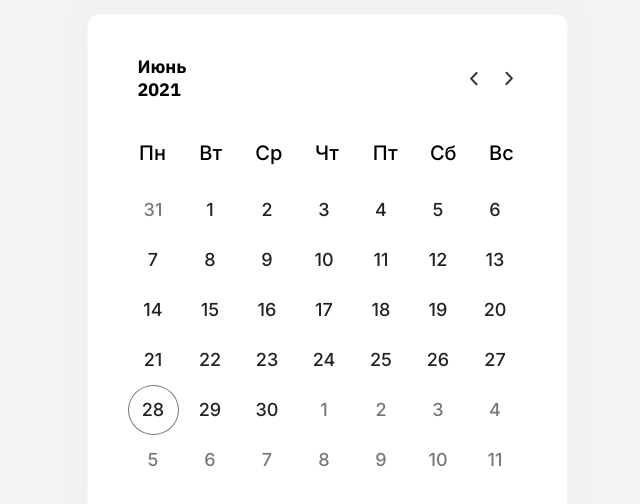
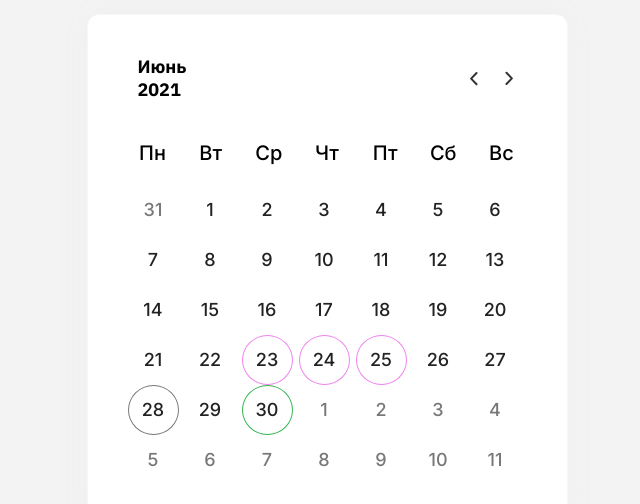
Before and after one commit to KuzMich1994/calendar-js, a website built with webpack: page src/index.html in a window 1280 px wide. Shown: the part 130-634 px from the top of the page, without its empty margins (313-953 px from the left). Built offline with nearby package versions, Linux system fonts and the light colour scheme.

Commit message:
create: added events methods and styles

```diff
--- a/src/js/Calendar/Calendar-Controller.js
+++ b/src/js/Calendar/Calendar-Controller.js
@@ -1,7 +1,7 @@
 import { clickToDate } from "./click-to-date";
 
 export class CalendarController {
-  constructor(date, monthElement, yearElement, startWeek, daysWrapper) {
+  constructor(date, monthElement, yearElement, startWeek, daysWrapper, eventsData) {
     this.daysWrapper = daysWrapper;
     this.monthElement = monthElement;
     this.yearElement = yearElement;
@@ -10,6 +10,7 @@ export class CalendarController {
     this.year;
     this.startWeek = startWeek;
     this.calendarDay;
+    this.eventsData = eventsData;
     this.months = [
       'Январь',
       'Февраль',
@@ -69,10 +70,17 @@ export class CalendarController {
     }
 
     for (let i = 1; i <= lastDay; i++) {
+      // const dayOfEvent = new Date().getDay(i);
+      // console.log('dayOfEvent: ', dayOfEvent);
+      console.log();
       if (i === new Date().getDate() && this.date.getMonth() === new Date().getMonth()) {
-        days += `<span class="calendar__day calendar__day_today">${i}</span>`;
+        days += `<span
+        class="calendar__day calendar__day_today"
+        data-date="${this.date.getFullYear()}-${this.date.getMonth() < 10 ? '0' + (this.date.getMonth() + 1) : (this.date.getMonth() + 1)}-${i < 10 ? '0' + i : i}">${i}</span>`;
       } else {
-        days += `<span class="calendar__day">${i}</span>`;
+        days += `<span
+        class="calendar__day"
+        data-date="${this.date.getFullYear()}-${this.date.getMonth() < 9 ? '0' + (this.date.getMonth() + 1) : (this.date.getMonth() + 1)}-${i < 10 ? '0' + i : i}">${i}</span>`;
       }
     }
 
@@ -103,11 +111,42 @@ export class CalendarController {
 
   }
 
+  getEventsData() {
+    const calendarDays = document.querySelectorAll('.calendar__day:not(.calendar__day-prev-date, .calendar__day-next-date)');
+
+    for (let i = 0; i < calendarDays.length; i++) {
+      if (i < new Date().getDate() - 1) {
+        calendarDays[i].classList.add('event__prev');
+      }
+      if (i > new Date().getDate() - 1) {
+        calendarDays[i].classList.add('event__next')
+      }
+      if (i === new Date().getDate() - 1 && this.date.getMonth() === new Date().getMonth()) {
+        calendarDays[i].classList.remove('event__prev');
+        calendarDays[i].classList.add('event__today');
+      }
+    }
+  }
+
+  setEvents() {
+    const daysWithEvent = document.querySelectorAll('[data-date]');
+    this.eventsData.forEach(eventData => {
+      daysWithEvent.forEach(day => {
+        console.log(day.dataset.date === eventData.start);
+        if (day.dataset.date === eventData.start) {
+          day.classList.add('event');
+        }
+      });
+    });
+  }
+
   _changeMinus(date) {
     this.setDate();
     date.setMonth(date.getMonth() - 1);
     this.renderMonthYear();
     this.renderCalendar(date);
+    this.getEventsData();
+    this.setEvents();
   }
 
   _changePlus(date) {
@@ -115,5 +154,7 @@ export class CalendarController {
     date.setMonth(date.getMonth() + 1);
     this.renderMonthYear();
     this.renderCalendar(date);
+    this.getEventsData();
+    this.setEvents();
   }
 }
--- a/src/js/Calendar/Calendar.js
+++ b/src/js/Calendar/Calendar.js
@@ -9,6 +9,7 @@ export class Calendar {
     monthElement,
     yearElement,
     daysWrapper,
+    eventsData,
   }) {
     this.initId = document.getElementById(initId);
     this.startWeek = startWeek;
@@ -26,6 +27,7 @@ export class Calendar {
         ru: ['Пн', 'Вт', 'Ср', 'Чт', 'Пт', 'Сб', 'Вс']
       }
     ];
+    this.eventsData = eventsData;
     this.months = [
       'Январь',
       'Февраль',
@@ -43,9 +45,12 @@ export class Calendar {
   }
 
   init() {
-    const controller = new CalendarController(this.date, this.monthElement, this.yearElement, this.startWeek, this.daysWrapper);
+    const controller = new CalendarController(this.date, this.monthElement, this.yearElement, this.startWeek, this.daysWrapper, this.eventsData);
     controller.renderMonthYear();
     controller.bindEventListeners(this.arrowPrev, this.arrowNext);
     clickToDate(this.daysWrapper);
+    // console.log(this.eventsData);
+    controller.getEventsData();
+    controller.setEvents();
   }
 }
--- a/src/js/index.js
+++ b/src/js/index.js
@@ -13,6 +13,39 @@ import { Calendar } from './Calendar/Calendar';
 //   startWeek: 1,
 // });
 
+const events = [
+  {
+    start: '2021-06-23',
+    name: 'test',
+    eventUrl: 'https://vk.com/kuz.mich',
+    description: 'blablabla',
+  },
+  {
+    start: '2021-06-24',
+    name: 'test1',
+    eventUrl: 'https://vk.com/kuz.mich',
+    description: 'blablabla',
+  },
+  {
+    start: '2021-06-25',
+    name: 'test2',
+    eventUrl: 'https://vk.com/kuz.mich',
+    description: 'blablabla',
+  },
+  {
+    start: '2021-06-30',
+    name: 'test2',
+    eventUrl: 'https://vk.com/kuz.mich',
+    description: 'blablabla',
+  },
+  {
+    start: '2021-07-01',
+    name: 'test2',
+    eventUrl: 'https://vk.com/kuz.mich',
+    description: 'blablabla',
+  },
+]
+
 const calendar = new Calendar('railway-calendar', {
   arrowPrev: '.calendar__handler-button_prev',
   arrowNext: '.calendar__handler-button_next',
@@ -20,6 +53,7 @@ const calendar = new Calendar('railway-calendar', {
   monthElement: '.month',
   yearElement: '.year',
   startWeek: 1,
+  eventsData: events,
 });
 
 calendar.init();
--- /dev/null
+++ b/src/sass/_event.scss
@@ -0,0 +1,10 @@
+.event {
+  border: 1px solid transparent;
+  border-radius: 50%;
+  &__prev {
+    border-color: violet;
+  }
+  &__next {
+    border-color: #31b74f;
+  }
+}
--- a/src/sass/style.scss
+++ b/src/sass/style.scss
@@ -3,3 +3,4 @@
 @import 'var';
 @import 'settings';
 @import 'calendar';
+@import 'event';
```
Also changed, not shown: build/index.html, 4 other files.
